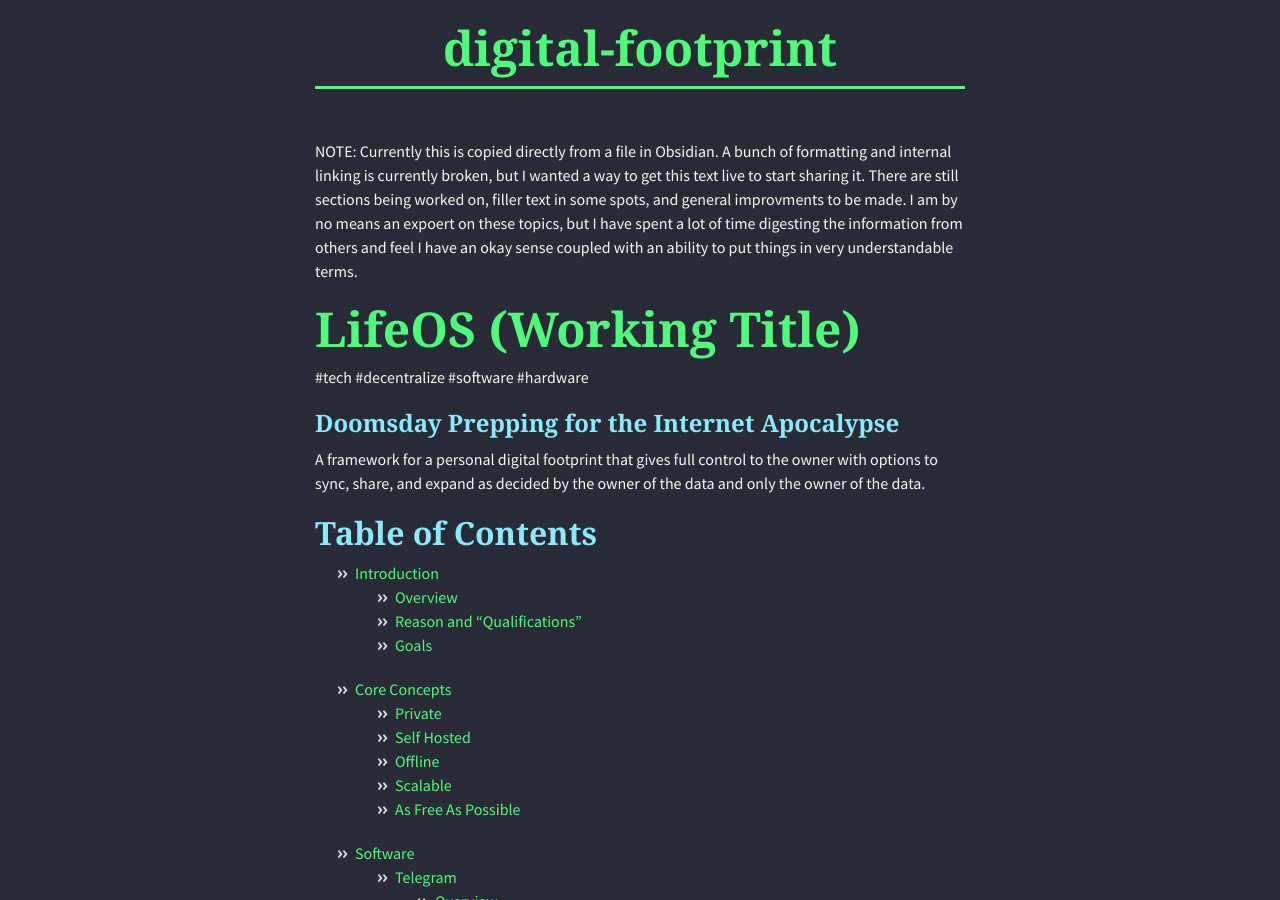
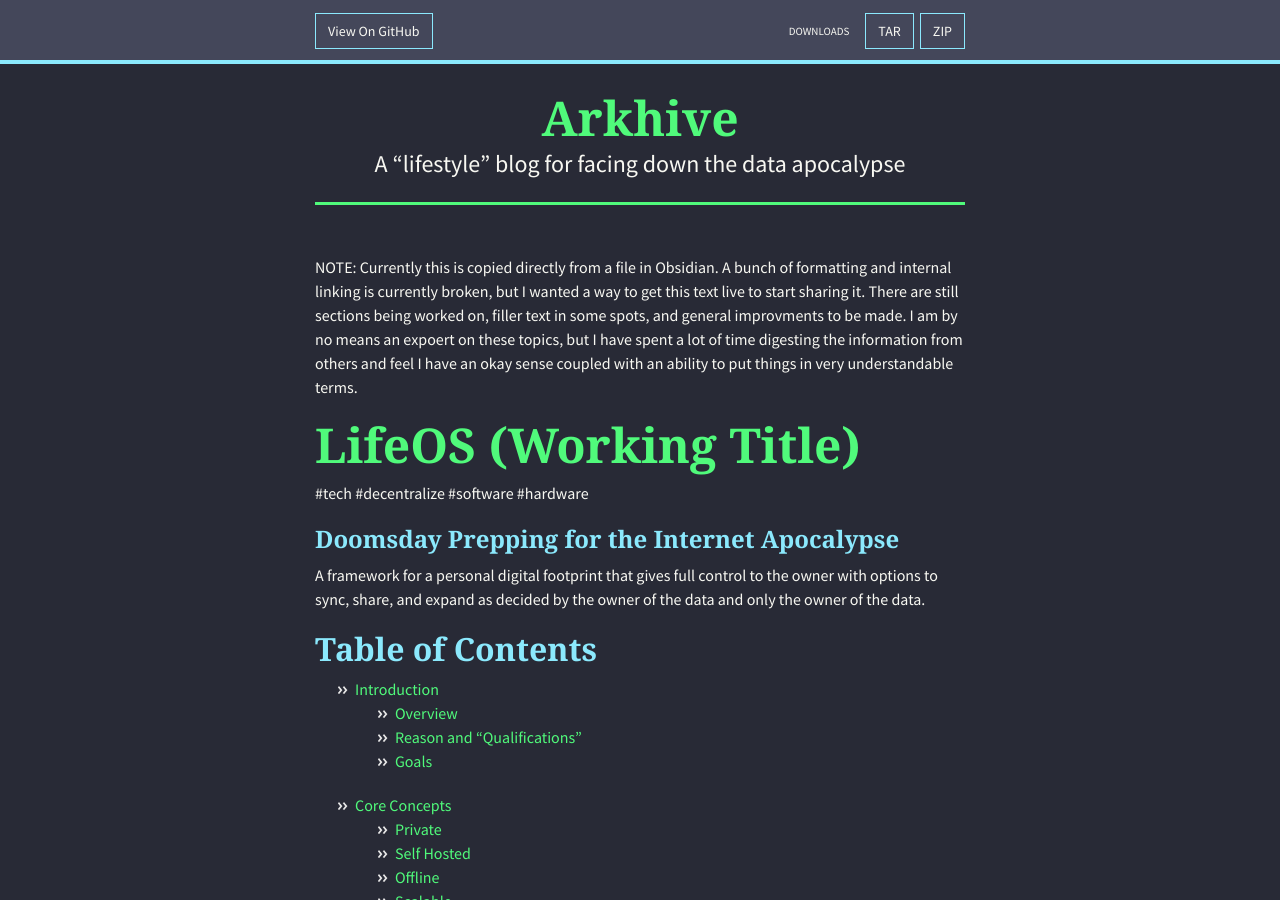
Before and after one commit to the-arkhive/digital-footprint, a Jekyll site: the page built from README.md, in a window 1280 px wide and 900 px high. Built offline with Jekyll 4.4.1, drawn with Linux system fonts in a browser that asks for light colours; nearby versions of some CDN libraries; our own code applies the rules of GitHub Pages for plain Markdown files; the repository's description, which GitHub fills in, is left out; some of the changed text lies outside the part shown.

Commit message:
Tweaking header layout

```diff
--- a/_config.yml
+++ b/_config.yml
@@ -5,3 +5,8 @@ sass:
 
 plugins:
   - jekyll-seo-tag
+
+title: Arkhive
+description: "A “lifestyle” blog for facing down the data apocalypse"
+show_downloads: "false"
+show_header: "false"
--- a/_layouts/default.html
+++ b/_layouts/default.html
@@ -57,7 +57,7 @@
         <div id="footer">
           <hr />
           <span class="credits left">Project maintained by <a href="{{ site.github.owner_url }}">{{ site.github.owner_name }}</a></span>
-          <span class="credits right">Hosted on GitHub Pages &mdash; Theme by <a href="https://draculatheme.com/">Dracula</a></span>
+          <span class="credits right">Hosted on GitHub Pages</span>
         </div>
       </section>
 
```
